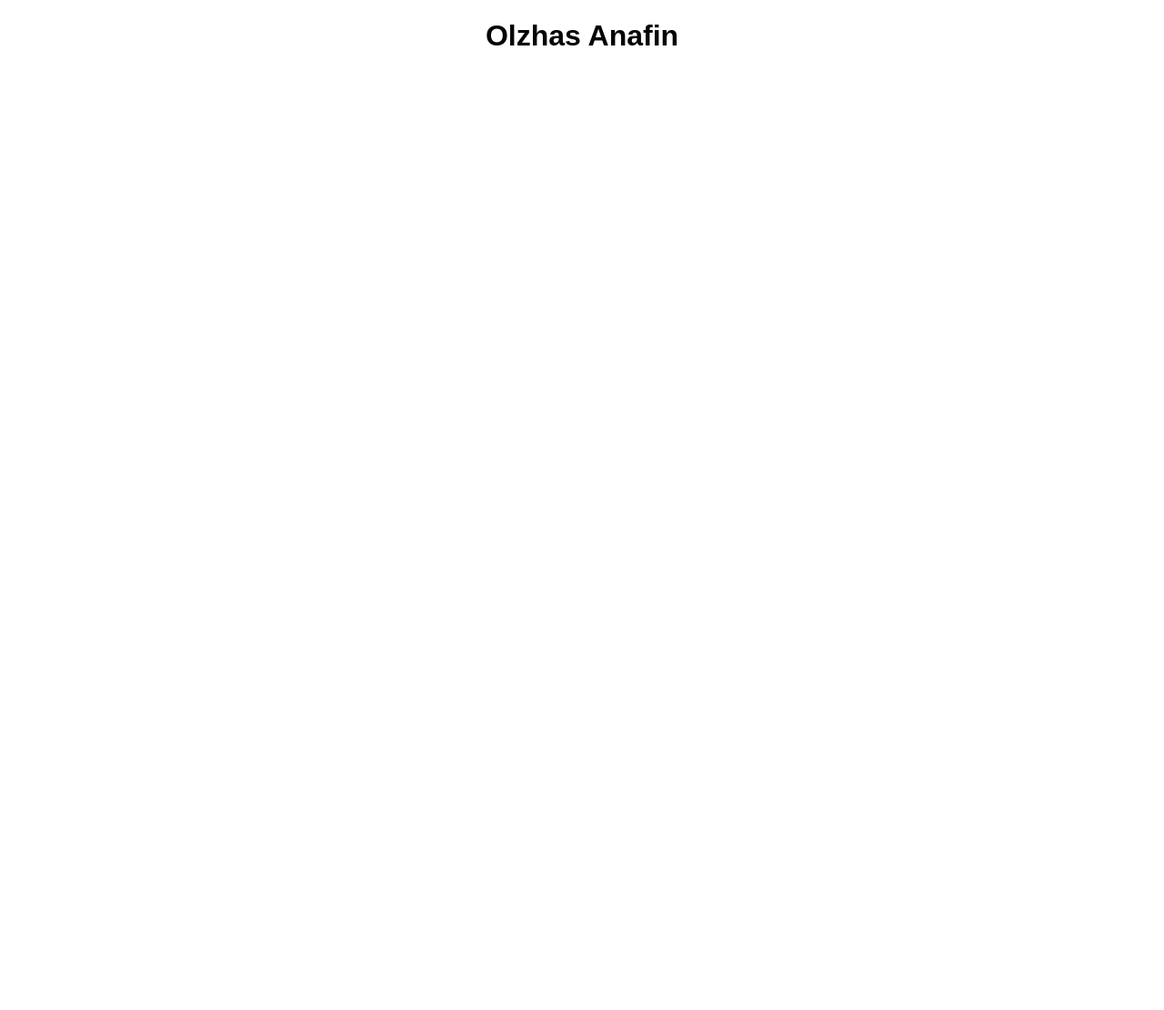
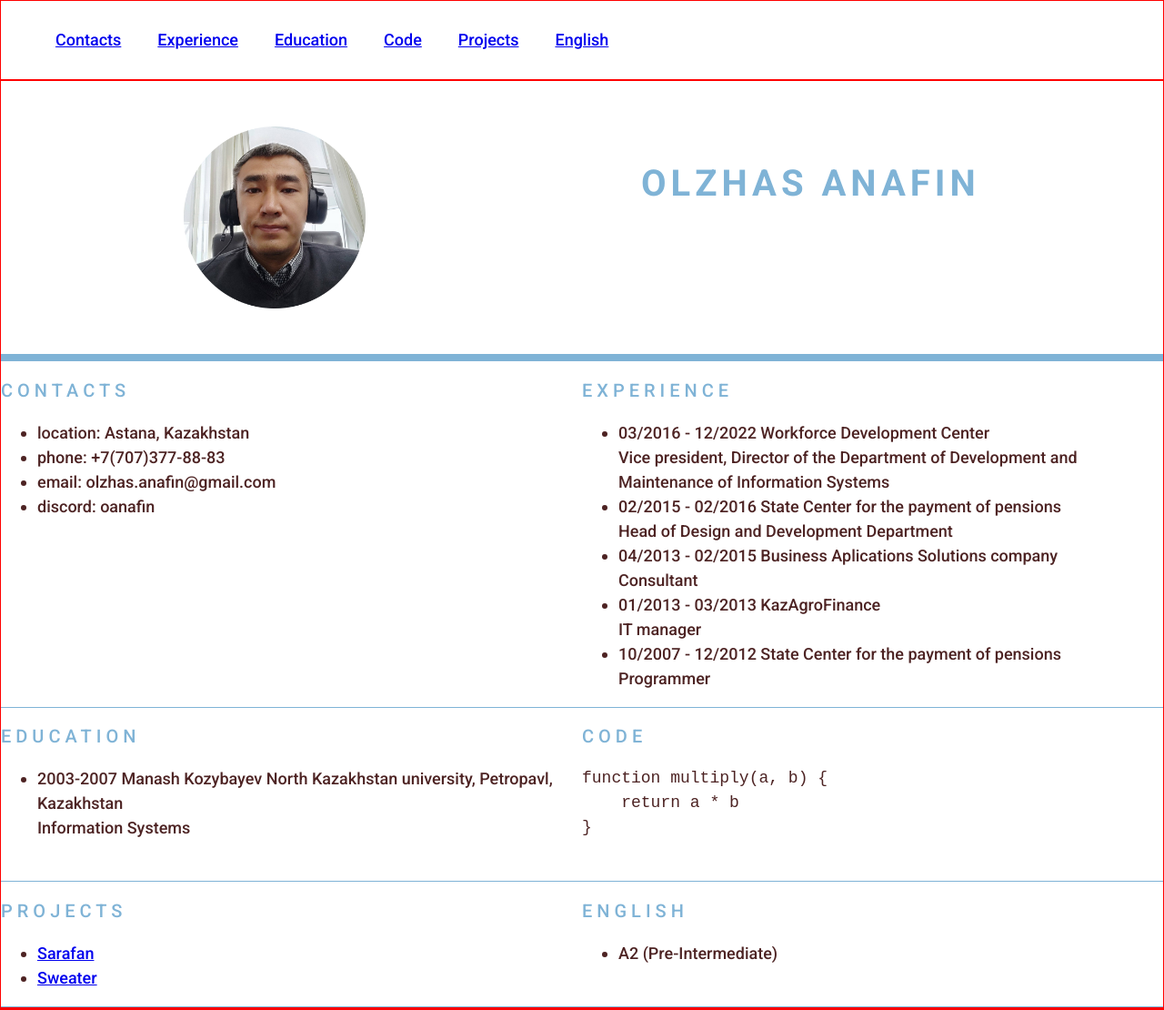
Before and after one commit to oanafin/rsschool-cv-2022, a plain HTML site: page index.html in a window 1280 px wide. Shown: the whole page at 91% size. Before the commit the page ends 800 px from the top, so only its background shows below. Drawn offline with Linux system fonts and the light colour scheme.

Commit message:
feat: add HTML content

```diff
--- a/index.html
+++ b/index.html
@@ -2,10 +2,90 @@
 <html lang="en">
     <head>
         <meta charset="utf-8">
-        <title>CV</title>
+        <meta http-equiv="X-UA-Compatible" content="IE=edge">
+        <meta name="viewport" content="width=device-width, initial-scale=1.0">
+        <title>cv</title>
         <link rel="stylesheet" href="style.css">
+        <link rel="icon" href="./assets/favicon.ico">
+        <link rel="preconnect" href="https://fonts.gstatic.com">
+        <link href="https://fonts.googleapis.com/css2?family=Roboto:wght@100;300;500;700&display=swap" rel="stylesheet">
     </head>
     <body>
-        <h1>Olzhas Anafin</h1>
+        <header class="header">
+            <div class="container">
+                <nav class="nav">
+                    <ul class="nav-list">
+                        <li class="nav-item"><a href="#contacts" class="nav-link">Contacts</a></li>
+                        <li class="nav-item"><a href="#experience" class="nav-link">Experience</a></li>
+                        <li class="nav-item"><a href="#education" class="nav-link">Education</a></li>
+                        <li class="nav-item"><a href="#code" class="nav-link">Code</a></li>
+                        <li class="nav-item"><a href="#projects" class="nav-link">Projects</a></li>
+                        <li class="nav-item"><a href="#english" class="nav-link">English</a></li>
+                    </ul>
+                </nav>
+            </div>
+        </header>
+        <main class="main">
+            <div class="container main-container">
+                <section class="section section-profile" id="profile">
+                    <img class="foto" src="./assets/img/foto.png" alt="Avatar">
+                    <h1 class="section-profile-title section-title ">Olzhas Anafin</h1>
+                </section>
+                <section class="section" id="contacts">
+                    <h2 class="section-title">Contacts</h2>
+                    <ul class="section-list">
+                        <li class="section-item">location: Astana, Kazakhstan</li>
+                        <li class="section-item">phone: +7(707)377-88-83</li>
+                        <li class="section-item">email: olzhas.anafin@gmail.com</li>
+                        <li class="section-item">discord: oanafin</li>
+                    </ul>
+                </section>
+                <section class="section" id="experience">
+                    <h2 class="section-title">Experience</h2>
+                    <ul class="section-list">
+                        <li class="section-item">03/2016 - 12/2022 Workforce Development Center</li>
+                        <span>Vice president, Director of the Department of Development and Maintenance of Information Systems</span>
+                        <li class="section-item">02/2015 - 02/2016 State Сenter for the payment of pensions</li>
+                        <span>Head of Design and Development Department</span>
+                        <li class="section-item">04/2013 - 02/2015 Business Aplications Solutions company</li>
+                        <span>Consultant</span>
+                        <li class="section-item">01/2013 - 03/2013 KazAgroFinance</li>
+                        <span>IT manager</span>
+                        <li class="section-item">10/2007 - 12/2012 State Сenter for the payment of pensions</li>
+                        <span>Programmer</span>
+                    </ul>
+                </section>
+                <section class="section" id="education">
+                    <h2 class="section-title">Education</h2>
+                    <ul class="section-list">
+                        <li class="section-item">2003-2007 Manash Kozybayev North Kazakhstan university, Petropavl, Kazakhstan</li>
+                        <span>Information Systems</span>
+                    </ul>
+                </section>
+                <section class="section" id="code">
+                    <h2 class="section-title">Code</h2>
+                    <pre><code>function multiply(a, b) {
+    return a * b
+}</code>
+                    </pre>
+                </section>
+                <section class="section" id="projects">
+                    <h2 class="section-title">Projects</h2>
+                    <ul class="section-list">
+                        <li class="section-item"><a class="link" href="https://github.com/oanafin/sarafan">Sarafan</a></li>
+                        <li class="section-item"><a class="link" href="https://github.com/oanafin/com.example">Sweater</a></li>
+                    </ul>
+                </section>
+                <section class="section" id="english">
+                    <h2 class="section-title">English</h2>
+                    <ul class="section-list">
+                        <li class="section-item">A2 (Pre-Intermediate)</li>
+                    </ul>
+                </section>
+            </div>
+        </main>
+        <footer class="footer">
+            <div class="container"></div>
+        </footer>
     </body>
 </html>
--- a/style.css
+++ b/style.css
@@ -1,6 +1,94 @@
-H1 {
-    color: rgb(5, 5, 5);
-    font-size: 200%;
-    font-family: Arial, Verdana, sans-serif;
-    text-align: center;
+* {
+  box-sizing: border-box;
+}
+
+html {
+  scroll-behavior: smooth;
+}
+
+body {
+  font-family: 'Roboto', sans-serif;
+  font-size: 18px;
+  font-weight: 400;
+  line-height: 1.5;
+  color: #4d2323;
+  min-height: 100vh;
+  margin: 0;
+  padding: 0;
+  display: flex;
+  flex-direction: column;
+  justify-content: space-between;
+}
+
+.header {
+  border: 1px solid red;
+}
+
+.main {
+  border: 1px solid red;
+}
+
+.footer {
+  border: 1px solid red;
+}
+
+.container {
+  max-width: 1440px;
+  margin: 0 auto;
+}
+
+.main-container {
+  display: flex;
+  flex-wrap: wrap;
+}
+
+.section {
+  width: 50%;
+  border-bottom: 1px solid rgb(127, 179, 214);
+}
+
+@media (max-width: 768px) {
+  .section {
+    width: 100%;
   }
+
+}
+
+.section-profile {
+  display: flex;
+  justify-content: space-around;
+  width: 100%;
+  padding: 50px;
+  border-bottom: 8px solid rgb(127, 179, 214);
+}
+
+.section-title {
+  font-size: 20px;
+  font-weight: 400;
+  text-transform: uppercase;
+  letter-spacing: 5px;
+  color: rgb(127, 179, 214);
+}
+
+.section-profile-title {
+  font-size: 40px;
+  font-weight: 600;
+}
+
+.nav-list {
+  display: flex;
+  justify-content: first baseline;
+  align-items: center;
+  list-style: none;
+}
+
+.nav-link {
+  margin: 0 20px;
+  line-height: 50px;
+  transition: .3s;
+}
+
+.foto {
+  width: 200px;
+  height: 200px;
+}
```
Also changed, not shown: assets/favicon.ico (added), assets/img/foto.png (added), foto.jpg (deleted).
